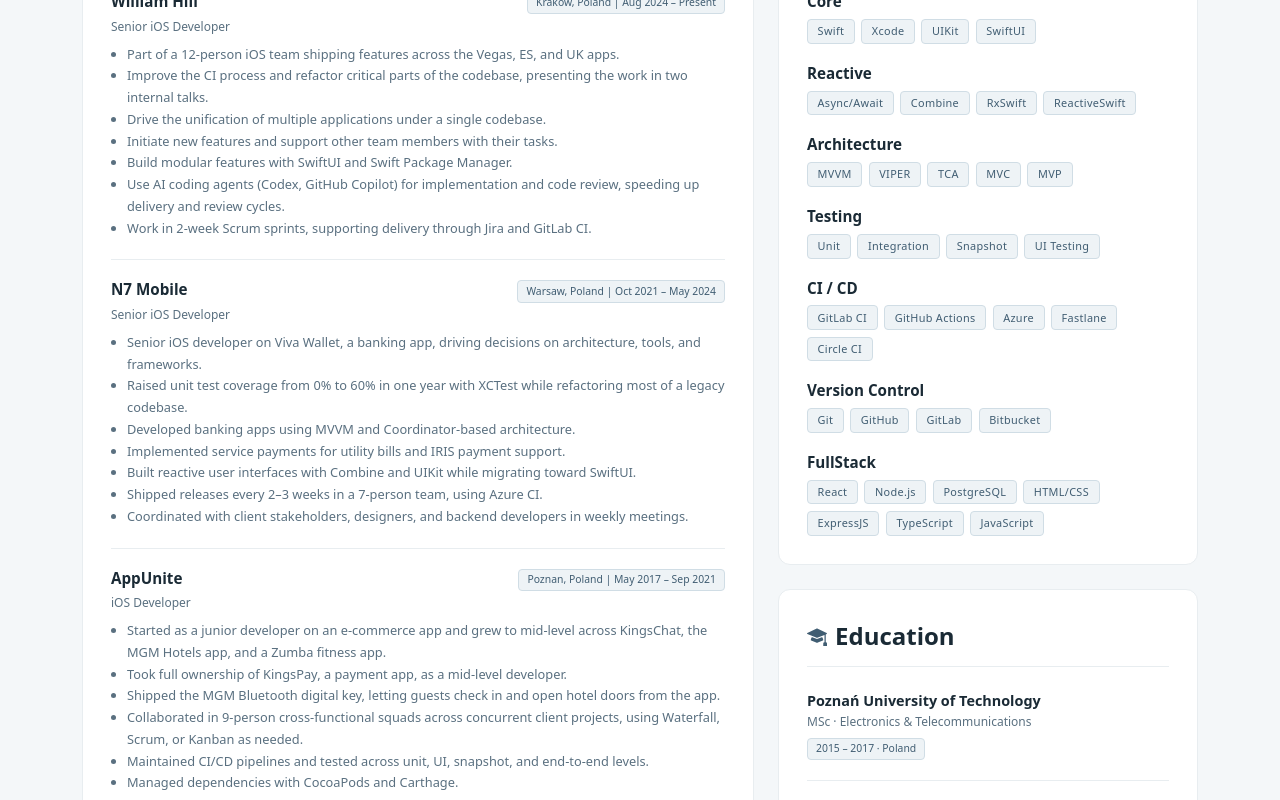
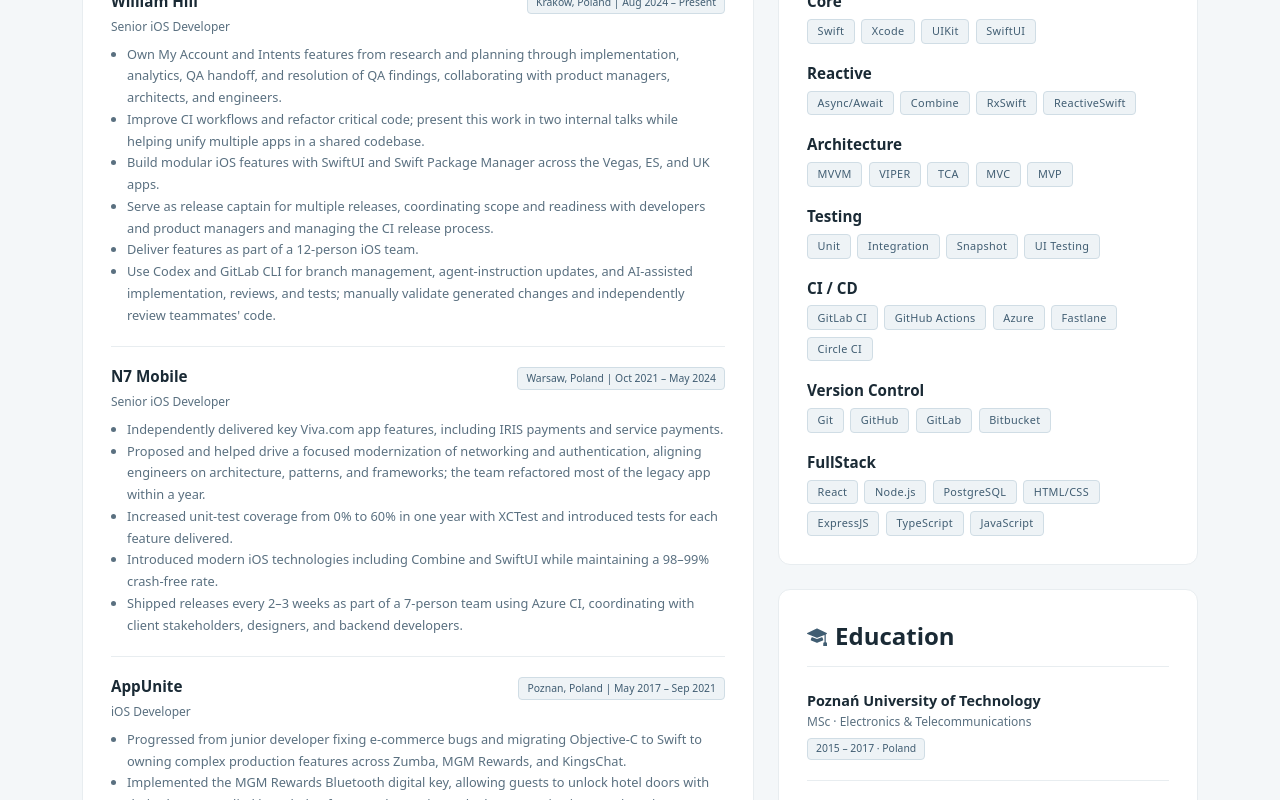
Before and after one commit to fatihkaganemre/personal-webiste, a React (Vite) app in the folder my-website/: page / in a window 1280 px wide. Shown: the part 800-1600 px from the top of the page. Built offline with nearby package versions, Linux system fonts and the light colour scheme.

Commit message:
update experience

```diff
--- a/my-website/src/components/features/Experience.jsx
+++ b/my-website/src/components/features/Experience.jsx
@@ -7,13 +7,12 @@
     role: "Senior iOS Developer",
     period: "Krakow, Poland | Aug 2024 – Present",
     description: [
-      "Part of a 12-person iOS team shipping features across the Vegas, ES, and UK apps.",
-      "Improve the CI process and refactor critical parts of the codebase, presenting the work in two internal talks.",
-      "Drive the unification of multiple applications under a single codebase.",
-      "Initiate new features and support other team members with their tasks.",
-      "Build modular features with SwiftUI and Swift Package Manager.",
-      "Use AI coding agents (Codex, GitHub Copilot) for implementation and code review, speeding up delivery and review cycles.",
-      "Work in 2-week Scrum sprints, supporting delivery through Jira and GitLab CI.",
+      "Own My Account and Intents features from research and planning through implementation, analytics, QA handoff, and resolution of QA findings, collaborating with product managers, architects, and engineers.",
+      "Improve CI workflows and refactor critical code; present this work in two internal talks while helping unify multiple apps in a shared codebase.",
+      "Build modular iOS features with SwiftUI and Swift Package Manager across the Vegas, ES, and UK apps.",
+      "Serve as release captain for multiple releases, coordinating scope and readiness with developers and product managers and managing the CI release process.",
+      "Deliver features as part of a 12-person iOS team.",
+      "Use Codex and GitLab CLI for branch management, agent-instruction updates, and AI-assisted implementation, reviews, and tests; manually validate generated changes and independently review teammates' code.",
     ],
   },
   {
@@ -21,13 +20,11 @@
     role: "Senior iOS Developer",
     period: "Warsaw, Poland | Oct 2021 – May 2024",
     description: [
-      "Senior iOS developer on Viva Wallet, a banking app, driving decisions on architecture, tools, and frameworks.",
-      "Raised unit test coverage from 0% to 60% in one year with XCTest while refactoring most of a legacy codebase.",
-      "Developed banking apps using MVVM and Coordinator-based architecture.",
-      "Implemented service payments for utility bills and IRIS payment support.",
-      "Built reactive user interfaces with Combine and UIKit while migrating toward SwiftUI.",
-      "Shipped releases every 2–3 weeks in a 7-person team, using Azure CI.",
-      "Coordinated with client stakeholders, designers, and backend developers in weekly meetings.",
+      "Independently delivered key Viva.com app features, including IRIS payments and service payments.",
+      "Proposed and helped drive a focused modernization of networking and authentication, aligning engineers on architecture, patterns, and frameworks; the team refactored most of the legacy app within a year.",
+      "Increased unit-test coverage from 0% to 60% in one year with XCTest and introduced tests for each feature delivered.",
+      "Introduced modern iOS technologies including Combine and SwiftUI while maintaining a 98–99% crash-free rate.",
+      "Shipped releases every 2–3 weeks as part of a 7-person team using Azure CI, coordinating with client stakeholders, designers, and backend developers.",
     ],
   },
   {
@@ -35,12 +32,11 @@
     role: "iOS Developer",
     period: "Poznan, Poland | May 2017 – Sep 2021",
     description: [
-      "Started as a junior developer on an e-commerce app and grew to mid-level across KingsChat, the MGM Hotels app, and a Zumba fitness app.",
-      "Took full ownership of KingsPay, a payment app, as a mid-level developer.",
-      "Shipped the MGM Bluetooth digital key, letting guests check in and open hotel doors from the app.",
-      "Collaborated in 9-person cross-functional squads across concurrent client projects, using Waterfall, Scrum, or Kanban as needed.",
-      "Maintained CI/CD pipelines and tested across unit, UI, snapshot, and end-to-end levels.",
-      "Managed dependencies with CocoaPods and Carthage.",
+      "Progressed from junior developer fixing e-commerce bugs and migrating Objective-C to Swift to owning complex production features across Zumba, MGM Rewards, and KingsChat.",
+      "Implemented the MGM Rewards Bluetooth digital key, allowing guests to unlock hotel doors with their phones; applied knowledge from an electronics and telecommunications engineering background.",
+      "Took full responsibility for KingsPay within a shared codebase serving KingsChat, KingsPay, and KingsConference; implemented its payment SDK and additional features, gaining experience in modularization and scalability.",
+      "Delivered features and unit, UI, and end-to-end tests across cross-functional client teams.",
+      "Managed iOS dependencies and CI/CD workflows using CocoaPods and Carthage.",
     ],
   },
 ];
```
